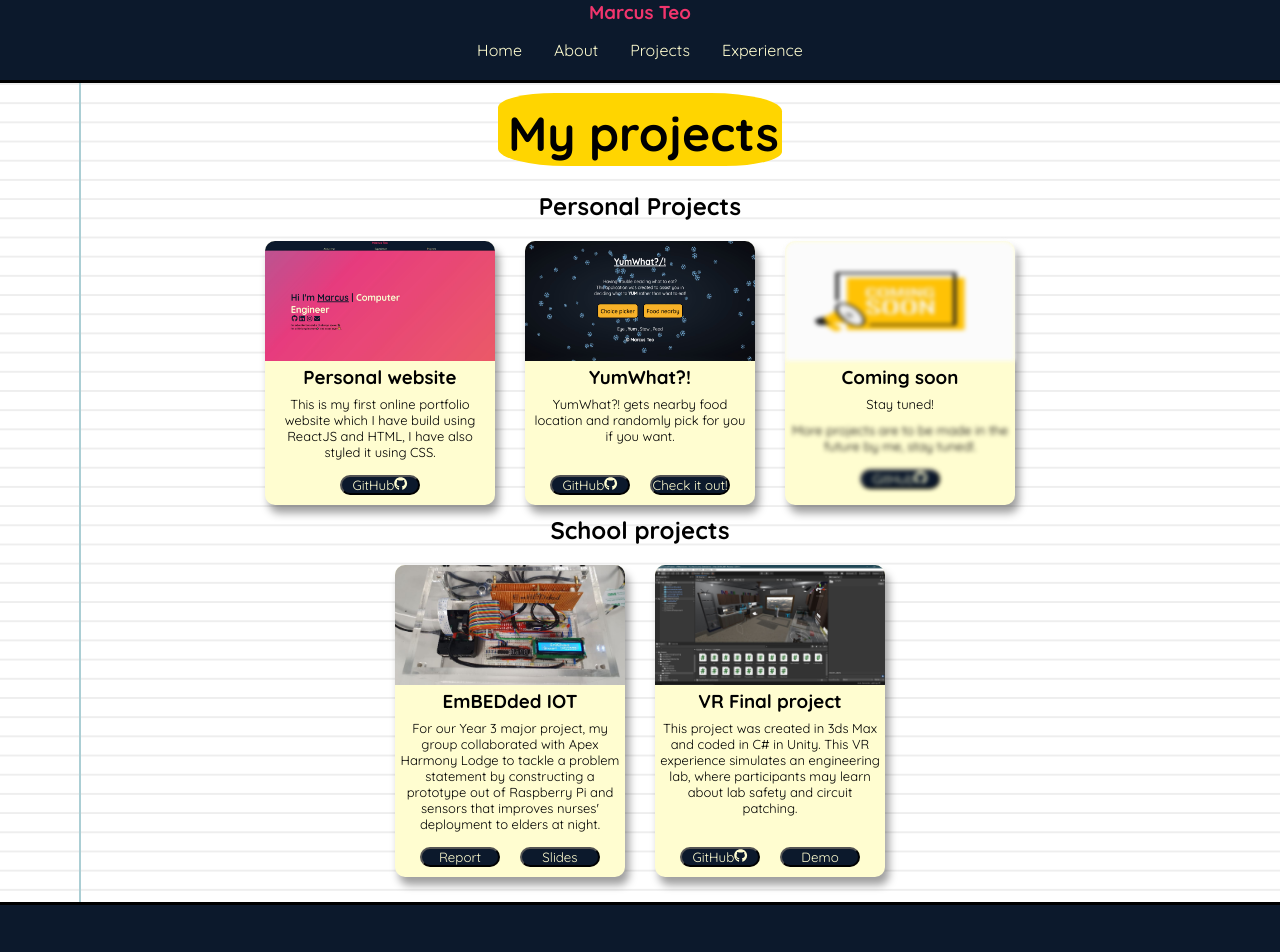
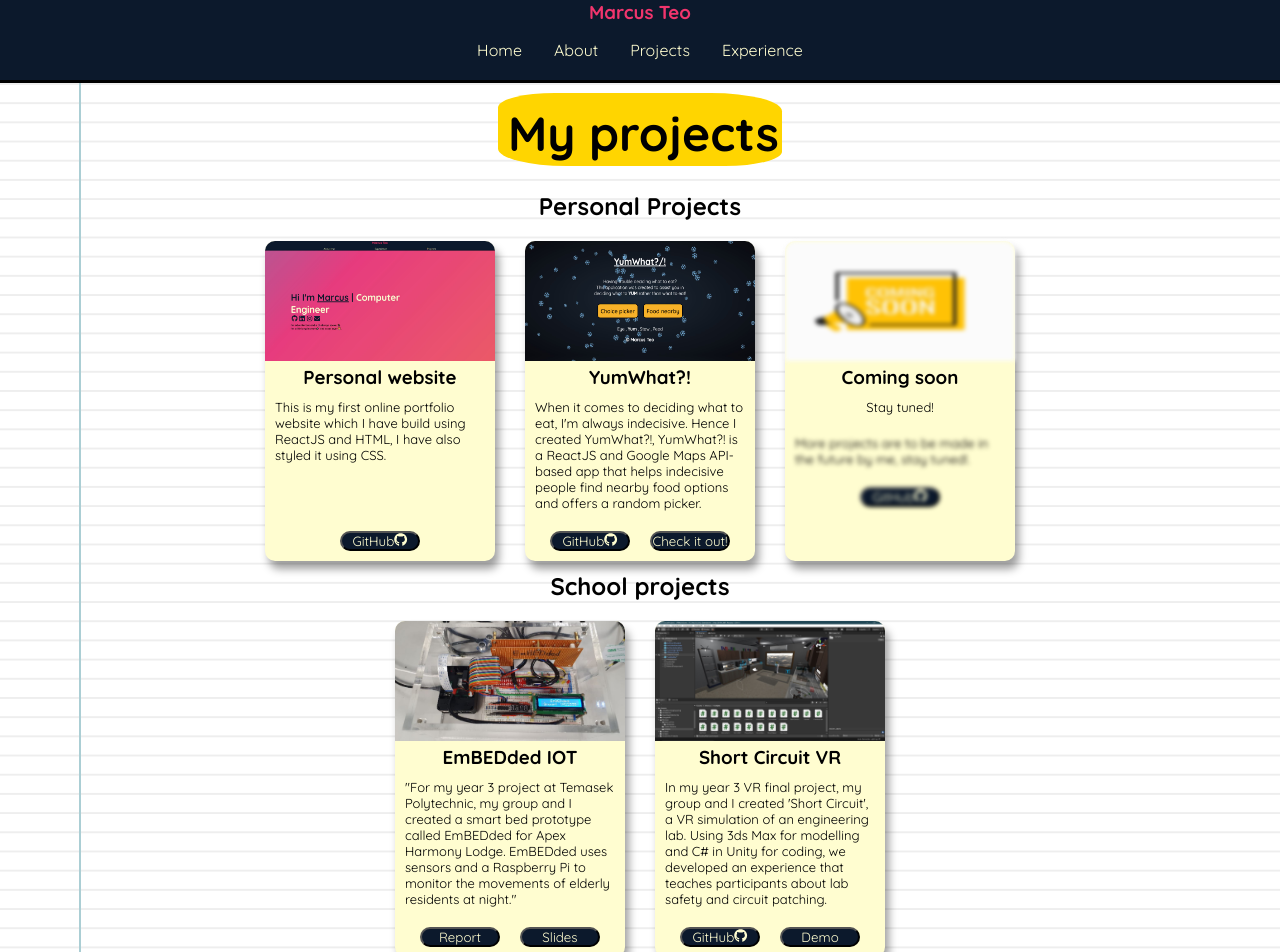
Before and after one commit to MarcusTeoQiYang/Online-Portfolio, a React (Create React App) app: page /Projects in a window 1280 px wide. Shown: the top 952 px of the page. Built offline with nearby package versions, Linux system fonts and the light colour scheme.

Commit message:
Updated project description

```diff
--- a/src/Pages/Projects.js
+++ b/src/Pages/Projects.js
@@ -31,9 +31,12 @@ const Projects = () => {
                     <img src={ YumWhat } id="Portfolio" />
                     </div>
                         <h3>YumWhat?!</h3>
-                        <p>YumWhat?! gets nearby food location and randomly pick for you if you want.</p>
+                        <p>When it comes to deciding what to eat, I'm always indecisive. Hence I created YumWhat?!,
+                        YumWhat?! is a ReactJS and Google Maps API-based app that helps indecisive people find nearby
+                         food options and offers a random picker.
+                        </p>
                         <div className="linkbox">
-                        <a href="#"><button>GitHub<FaGithub/></button></a>
+                        <a href="https://github.com/MarcusTeoQiYang/YumWhat" target="blank"><button>GitHub<FaGithub/></button></a>
                         <a  href="https://yumwhat.web.app/" target="blank"><button>Check it out!</button></a>
                         </div>
                 </div>
@@ -62,11 +65,11 @@ const Projects = () => {
                     <img src={ MP } alt="soon" />
                     </div>
                     <h3>EmBEDded IOT</h3>
-                    <p>For our Year 3 major project, my group collaborated
-                        with Apex Harmony Lodge to tackle a problem statement
-                        by constructing a prototype out of Raspberry Pi and
-                        sensors that improves nurses' deployment to elders
-                        at night.</p>
+                    <p>"For my year 3 project at Temasek Polytechnic,
+                         my group and I created a smart bed prototype
+                          called EmBEDded for Apex Harmony Lodge.
+                           EmBEDded uses sensors and a Raspberry Pi
+                           to monitor the movements of elderly residents at night."</p>
                     <div className="linkbox">
                         <a href="https://docs.google.com/document/d/1YKmXxZbrGsMoAgdf_3qFliQxU8c234kM/edit?usp=sharing&ouid=108693576352860861961&rtpof=true&sd=true" target="blank"><button>Report</button></a>
                         <a href="https://docs.google.com/presentation/d/1PYPQgOXhpAPwTGWbhekpWYJl5yQP9Y0j/edit?usp=sharing&ouid=108693576352860861961&rtpof=true&sd=true" target="blank"><button>Slides</button></a>
@@ -76,11 +79,12 @@ const Projects = () => {
                 <div className="projimage">
                     <img src={ VR } alt="soon" />
                     </div>
-                    <h3>VR Final project</h3>
+                    <h3>Short Circuit VR</h3>
                     <p>
-                    This project was created in 3ds Max and coded in C# in Unity.
-                    This VR experience simulates an engineering lab, where participants may learn about
-                    lab safety and circuit patching.
+                    In my year 3 VR final project, my group and I created 'Short Circuit',
+                     a VR simulation of an engineering lab. Using 3ds Max for modelling and C#
+                     in Unity for coding, we developed an experience that teaches participants
+                     about lab safety and circuit patching.
                     </p>
                     <div className="linkbox">
                         <a href="https://github.com/MarcusTeoQiYang/Short-Circuit-VR" target="blank"><button>GitHub<FaGithub/></button></a>
--- a/src/index.css
+++ b/src/index.css
@@ -229,12 +229,12 @@ body {
   box-shadow: 4px 8px 8px hsl(0deg 0% 0% / 0.38);
 }
 .box p {
-  padding: 5px;
+  padding: 10px;
+  text-align: initial;
 }
 
 .projcontainer h3 {
   text-align: center;
-  padding-bottom: 2px;
   margin-bottom: 0px;
 }
 .linkbox {
@@ -264,7 +264,6 @@ body {
   text-decoration: none;
 }
 .proj p {
-  text-align: center;
   font-size: 13px;
 }
 .proj h2 {
@@ -687,7 +686,7 @@ section {
     overflow-x: scroll;
     justify-content: start;
   }
-  .schroj::-webkit-scrollbar {
+  .schproj::-webkit-scrollbar {
     display: none;
   }
 
```
